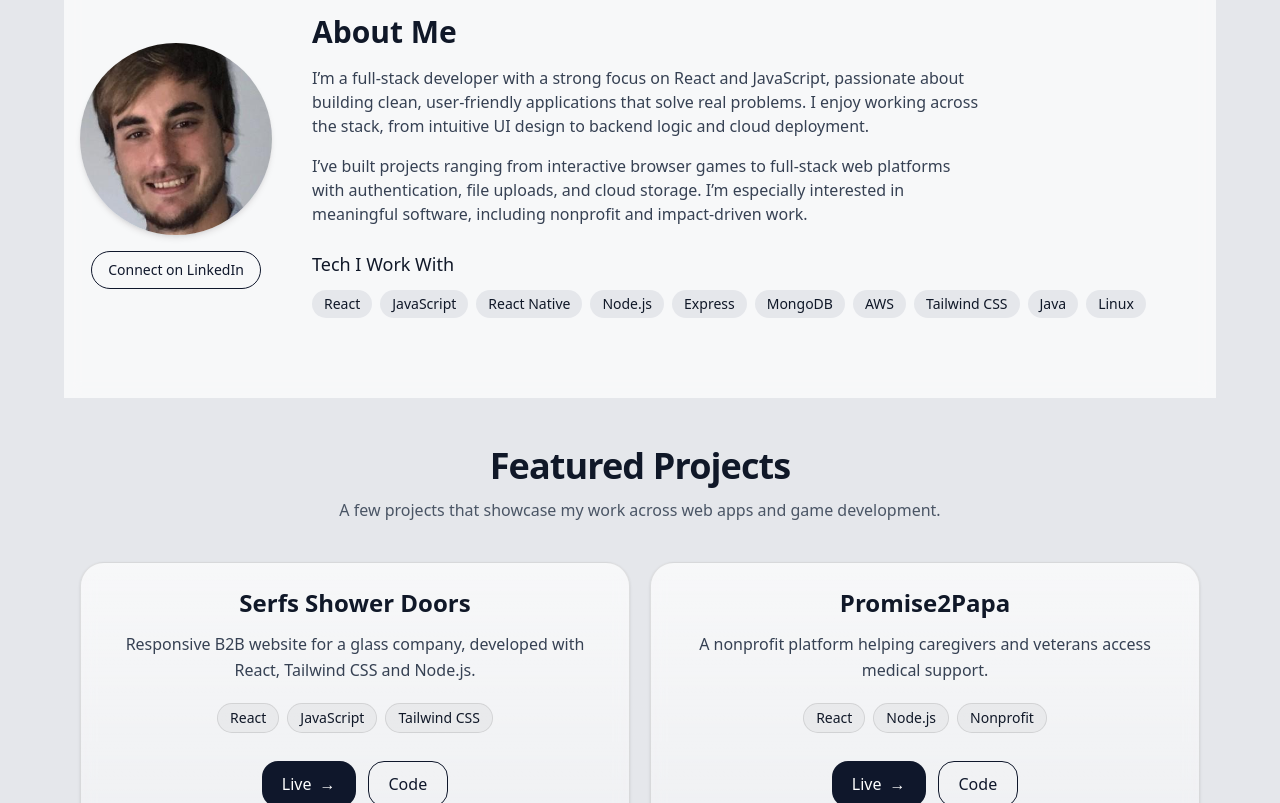
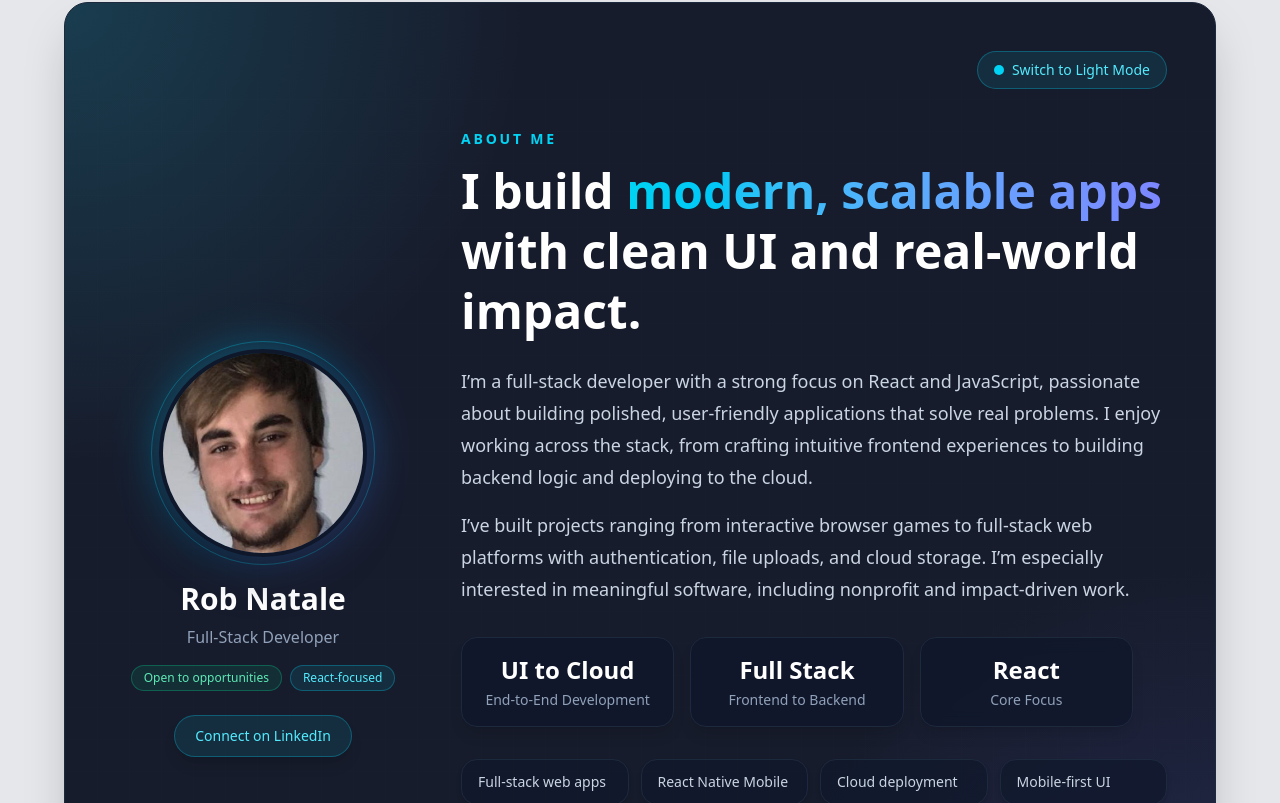
Before and after one commit to Robn8/ReactPortfolio, a React (Vite) app: page / in a window 1280 px wide. Shown: the part 937-1740 px from the top of the page. Built offline with nearby package versions, Linux system fonts and the light colour scheme.

Commit message:
Style updates and UI updates made to AboutMe component

```diff
--- a/src/components/AboutMe.jsx
+++ b/src/components/AboutMe.jsx
@@ -1,55 +1,9 @@
+import { useState } from "react";
+
 const AboutMe = () => {
-    return (
-      <section id="about" className="scroll-mt-24 max-w-6xl mx-auto w-full px-4 bg-white/70 backdrop-blur py-20 mb-12 mt-12">
-        <div className="flex flex-col md:flex-row items-center gap-10">
+  const [isDark, setIsDark] = useState(true);
 
-        {/* Profile Image */}
-        <div className="flex-shrink-0 text-center">
-            <a
-                href="https://www.linkedin.com/in/robert-natale-56785b145/"
-                target="_blank"
-                rel="noreferrer noopener"
-            >
-            <img
-                src="/face1.jpg"
-                alt="Photo of Rob Natale"
-                className="w-40 h-40 md:w-48 md:h-48 rounded-full object-cover shadow-md transition hover:scale-105"
-            />
-            </a>
-
-            <a
-                href="https://www.linkedin.com/in/robert-natale-56785b145/"
-                target="_blank"
-                rel="noreferrer noopener"
-                className="inline-block mt-4 text-sm font-medium text-slate-900 border border-slate-900 px-4 py-2 rounded-full hover:bg-slate-900 hover:text-white transition"
-            >
-                    Connect on LinkedIn
-            </a>
-        </div>
-
-
-          {/* Text Content */}
-          <div className="text-center md:text-left">
-            <h2 className="text-3xl font-semibold mb-4">About Me</h2>
-
-            <p className="text-gray-700 max-w-2xl">
-              I’m a full-stack developer with a strong focus on React and JavaScript,
-              passionate about building clean, user-friendly applications that solve real
-              problems. I enjoy working across the stack, from intuitive UI design to backend
-              logic and cloud deployment.
-            </p>
-
-            <p className="text-gray-700 max-w-2xl mt-4">
-              I’ve built projects ranging from interactive browser games to full-stack web
-              platforms with authentication, file uploads, and cloud storage. I’m especially
-              interested in meaningful software, including nonprofit and impact-driven work.
-            </p>
-
-            {/* Tech Stack */}
-            <div className="mt-6">
-              <h3 className="text-lg font-medium mb-3">Tech I Work With</h3>
-              <div className="flex flex-wrap justify-center md:justify-start gap-2">
-                {[
+  const techStack = [
     "React",
     "JavaScript",
     "React Native",
@@ -60,10 +14,263 @@ const AboutMe = () => {
     "Tailwind CSS",
     "Java",
     "Linux",
-                ].map((tech) => (
+  ];
+
+  const highlights = [
+    "Full-stack web apps",
+    "React Native Mobile",
+    "Cloud deployment",
+    "Mobile-first UI",
+  ];
+
+  const stats = [
+    { value: "UI to Cloud", label: "End-to-End Development" },
+    { value: "Full Stack", label: "Frontend to Backend" },
+    { value: "React", label: "Core Focus" },
+  ];
+
+  return (
+    <section id="about" className="scroll-mt-24 px-4 py-24">
+      <div className="max-w-6xl mx-auto">
+        <div
+          className={`relative overflow-hidden rounded-3xl shadow-2xl transition-all duration-500 ${
+            isDark
+              ? "border border-slate-800 bg-slate-950/90"
+              : "border border-slate-200 bg-white/80 backdrop-blur-xl"
+          }`}
+        >
+          {/* Background accents */}
+          {isDark ? (
+            <>
+              <div className="absolute inset-0 bg-[radial-gradient(circle_at_top_left,rgba(34,211,238,0.18),transparent_30%),radial-gradient(circle_at_bottom_right,rgba(99,102,241,0.18),transparent_30%)]" />
+              <div className="absolute inset-0 opacity-10 bg-[linear-gradient(to_right,rgba(255,255,255,0.05)_1px,transparent_1px),linear-gradient(to_bottom,rgba(255,255,255,0.05)_1px,transparent_1px)] bg-[size:32px_32px]" />
+            </>
+          ) : (
+            <>
+              <div className="absolute -top-20 -left-20 h-60 w-60 rounded-full bg-cyan-300/20 blur-3xl" />
+              <div className="absolute -bottom-20 -right-20 h-60 w-60 rounded-full bg-indigo-400/20 blur-3xl" />
+            </>
+          )}
+
+          <div className="relative z-10 p-8 md:p-12">
+            {/* Top bar */}
+            <div className="mb-10 flex justify-end">
+              <button
+                type="button"
+                onClick={() => setIsDark((prev) => !prev)}
+                className={`inline-flex items-center gap-2 rounded-full px-4 py-2 text-sm font-medium transition duration-300 ${
+                  isDark
+                    ? "border border-cyan-400/30 bg-cyan-400/10 text-cyan-300 hover:bg-cyan-400/20"
+                    : "border border-slate-300 bg-white text-slate-700 hover:bg-slate-100"
+                }`}
+              >
+                <span
+                  className={`h-2.5 w-2.5 rounded-full ${
+                    isDark ? "bg-cyan-400" : "bg-slate-500"
+                  }`}
+                />
+                {isDark ? "Switch to Light Mode" : "Switch to Dark Mode"}
+              </button>
+            </div>
+
+            <div className="grid grid-cols-1 md:grid-cols-[300px_1fr] gap-12 items-center">
+              {/* Left column */}
+              <div className="flex flex-col items-center text-center">
+                <a
+                  href="https://www.linkedin.com/in/robert-natale-56785b145/"
+                  target="_blank"
+                  rel="noreferrer noopener"
+                  className="group"
+                >
+                  <div className="relative">
+                    {isDark ? (
+                      <>
+                        <div className="absolute inset-0 rounded-full bg-gradient-to-br from-cyan-400 via-sky-500 to-indigo-500 blur-xl opacity-40 group-hover:opacity-70 transition duration-300" />
+                        <div className="absolute -inset-2 rounded-full border border-cyan-400/30" />
+                      </>
+                    ) : (
+                      <div className="absolute inset-0 rounded-full bg-gradient-to-br from-cyan-300 to-indigo-400 blur-md opacity-40 group-hover:opacity-60 transition duration-300" />
+                    )}
+
+                    <img
+                      src="/face1.jpg"
+                      alt="Photo of Rob Natale"
+                      className={`relative w-40 h-40 md:w-52 md:h-52 rounded-full object-cover transition duration-300 group-hover:scale-105 ${
+                        isDark
+                          ? "border-4 border-slate-900 shadow-2xl"
+                          : "border-4 border-white shadow-xl"
+                      }`}
+                    />
+                  </div>
+                </a>
+
+                <h2
+                  className={`mt-6 text-2xl md:text-3xl font-bold ${
+                    isDark ? "text-white" : "text-slate-900"
+                  }`}
+                >
+                  Rob Natale
+                </h2>
+
+                <p
+                  className={`mt-2 text-sm md:text-base ${
+                    isDark ? "text-slate-400" : "text-slate-600"
+                  }`}
+                >
+                  Full-Stack Developer
+                </p>
+
+                <div className="mt-4 flex flex-wrap justify-center gap-2">
+                  <span
+                    className={`rounded-full px-3 py-1 text-xs font-medium ${
+                      isDark
+                        ? "border border-emerald-400/30 bg-emerald-400/10 text-emerald-300"
+                        : "bg-slate-900 text-white"
+                    }`}
+                  >
+                    Open to opportunities
+                  </span>
+
+                  <span
+                    className={`rounded-full px-3 py-1 text-xs font-medium ${
+                      isDark
+                        ? "border border-cyan-400/30 bg-cyan-400/10 text-cyan-300"
+                        : "bg-cyan-100 text-cyan-800"
+                    }`}
+                  >
+                    React-focused
+                  </span>
+                </div>
+
+                <a
+                  href="https://www.linkedin.com/in/robert-natale-56785b145/"
+                  target="_blank"
+                  rel="noreferrer noopener"
+                  className={`mt-6 inline-flex items-center rounded-full px-5 py-2.5 text-sm font-medium shadow-lg transition duration-300 hover:-translate-y-0.5 ${
+                    isDark
+                      ? "border border-cyan-400/30 bg-cyan-400/10 text-cyan-300 hover:border-cyan-300 hover:bg-cyan-400/20"
+                      : "bg-slate-900 text-white hover:bg-slate-800"
+                  }`}
+                >
+                  Connect on LinkedIn
+                </a>
+              </div>
+
+              {/* Right column */}
+              <div>
+                <p
+                  className={`mb-3 text-sm font-semibold uppercase tracking-[0.2em] ${
+                    isDark ? "text-cyan-400" : "text-cyan-700"
+                  }`}
+                >
+                  About Me
+                </p>
+
+                <h3
+                  className={`text-3xl md:text-5xl font-bold leading-tight ${
+                    isDark ? "text-white" : "text-slate-900"
+                  }`}
+                >
+                  I build{" "}
+                  <span
+                    className={
+                      isDark
+                        ? "bg-gradient-to-r from-cyan-400 to-indigo-400 bg-clip-text text-transparent"
+                        : "bg-gradient-to-r from-cyan-600 to-indigo-600 bg-clip-text text-transparent"
+                    }
+                  >
+                    modern, scalable apps
+                  </span>{" "}
+                  with clean UI and real-world impact.
+                </h3>
+
+                <p
+                  className={`mt-6 max-w-3xl text-base leading-8 md:text-lg ${
+                    isDark ? "text-slate-300" : "text-slate-700"
+                  }`}
+                >
+                  I’m a full-stack developer with a strong focus on React and
+                  JavaScript, passionate about building polished, user-friendly
+                  applications that solve real problems. I enjoy working across
+                  the stack, from crafting intuitive frontend experiences to
+                  building backend logic and deploying to the cloud.
+                </p>
+
+                <p
+                  className={`mt-4 max-w-3xl text-base leading-8 md:text-lg ${
+                    isDark ? "text-slate-300" : "text-slate-700"
+                  }`}
+                >
+                  I’ve built projects ranging from interactive browser games to
+                  full-stack web platforms with authentication, file uploads,
+                  and cloud storage. I’m especially interested in meaningful
+                  software, including nonprofit and impact-driven work.
+                </p>
+
+                {/* Quick stat row */}
+                <div className="mt-8 grid grid-cols-1 sm:grid-cols-3 gap-4 max-w-2xl">
+                  {stats.map((stat) => (
+                    <div
+                      key={stat.label}
+                      className={`rounded-2xl p-4 text-center shadow-lg transition duration-300 ${
+                        isDark
+                          ? "border border-slate-800 bg-slate-900/80 backdrop-blur"
+                          : "border border-slate-200 bg-white/80"
+                      }`}
+                    >
+                      <p
+                        className={`text-xl md:text-2xl font-bold ${
+                          isDark ? "text-white" : "text-slate-900"
+                        }`}
+                      >
+                        {stat.value}
+                      </p>
+                      <p
+                        className={`mt-1 text-sm ${
+                          isDark ? "text-slate-400" : "text-slate-600"
+                        }`}
+                      >
+                        {stat.label}
+                      </p>
+                    </div>
+                  ))}
+                </div>
+
+                {/* Highlights */}
+                <div className="mt-8 grid grid-cols-2 sm:grid-cols-4 gap-3">
+                  {highlights.map((item) => (
+                    <div
+                      key={item}
+                      className={`rounded-2xl px-4 py-3 text-sm font-medium shadow-md transition ${
+                        isDark
+                          ? "border border-slate-800 bg-slate-900/70 text-slate-300 hover:border-cyan-400/40 hover:text-cyan-300"
+                          : "border border-slate-200/70 bg-white/80 text-slate-700 hover:border-cyan-400 hover:bg-cyan-50 hover:text-cyan-800"
+                      }`}
+                    >
+                      {item}
+                    </div>
+                  ))}
+                </div>
+
+                {/* Tech stack */}
+                <div className="mt-10">
+                  <h4
+                    className={`mb-4 text-lg font-semibold ${
+                      isDark ? "text-white" : "text-slate-900"
+                    }`}
+                  >
+                    Tech I Work With
+                  </h4>
+
+                  <div className="flex flex-wrap gap-3">
+                    {techStack.map((tech) => (
                       <span
                         key={tech}
-                    className="bg-gray-200 px-3 py-1 rounded-full text-sm"
+                        className={`rounded-full px-4 py-2 text-sm font-medium transition duration-300 ${
+                          isDark
+                            ? "border border-slate-700 bg-slate-900 text-slate-300 hover:border-cyan-400/50 hover:bg-cyan-400/10 hover:text-cyan-300"
+                            : "border border-slate-200 bg-slate-50 text-slate-700 hover:border-cyan-400 hover:bg-cyan-50 hover:text-cyan-800"
+                        }`}
                       >
                         {tech}
                       </span>
@@ -71,7 +278,9 @@ const AboutMe = () => {
                   </div>
                 </div>
               </div>
-
+            </div>
+          </div>
+        </div>
       </div>
     </section>
   );
```
Lines whose indentation alone changed are shown as unchanged.
